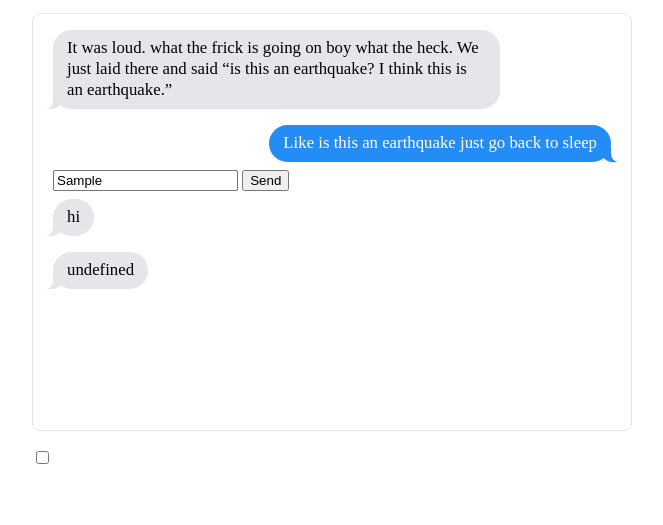
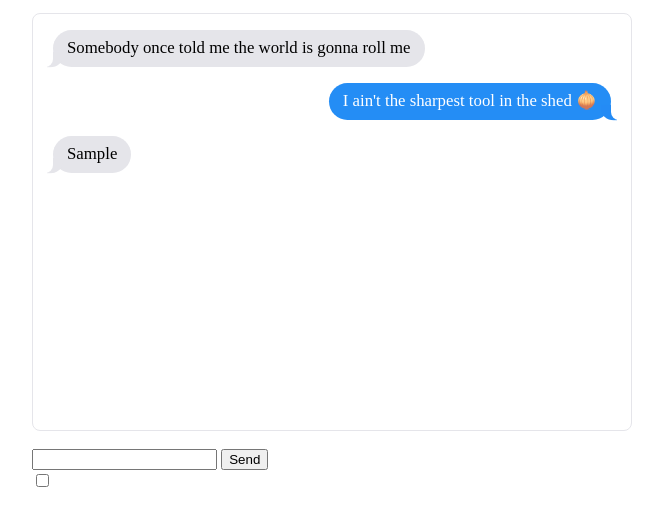
Before and after one commit to currenluna/Project-iMessage, a plain HTML site: page index.html in a window 1280 px wide. Both pictures are taken after typing "Sample" into the empty fields and a click on the button "Send". Shown: the part 83-608 px from the top of the page, without its empty margins (308-971 px from the left). Drawn offline with Linux system fonts and the light colour scheme; a web font is replaced by a local one.

Commit message:
fully functional!

```diff
--- a/index.html
+++ b/index.html
@@ -13,18 +13,17 @@
 
         <!-- Scroll Container w/ iMessages -->
         <div class='imessage'>
-          <p class='from-them'>It was loud. what the frick is going on boy what the heck. We just laid there and said &ldquo;is this an earthquake? I think this is an earthquake.&rdquo;</p>
+          <p class='from-them'>Somebody once told me the world is gonna roll me</p>
     <!-- <p class="from-them">what's up???</p> -->
-          <p class='from-me'>Like is this an earthquake just go back to sleep</p>
+          <p class='from-me'>I ain't the sharpest tool in the shed 🧅</p>
     <!-- <p class="from-me">Hello there, what's up</p> -->
-
-          <!-- Text and Send Inputs -->
-          <div class='input-group'>
-            <input type='text' name='message-text' id='input-text'>
-            <button onclick='createMessage()'>Send</button>
-          </div>
         </div>
 
+        <!-- Text and Send Inputs -->
+        <div class='input-group'>
+          <input type='text' name='message-text' id='input-text'>
+          <button onclick='sendMessage()'>Send</button>
+        </div>
         <!-- Message Type Toggle -->
         <input type='checkbox' name='message-type' id='input-checkbox'>
       </div>
--- a/script.js
+++ b/script.js
@@ -1,27 +1,25 @@
 // Make a new iMessage bubble with correct color
-const createMessage = (inText) => {
+const sendMessage = () => {
+    // Get DOM elements
     const newMessage = document.createElement('p');
     const messages = document.getElementsByClassName('imessage')[0];
+    const text = document.getElementById('input-text');
     const checkbox = document.getElementById('input-checkbox');
 
+    // Set text on new message
+    newMessage.innerText = text.value;
+
+    // Determine type of message
     if (checkbox.checked) {
         newMessage.className = 'from-me';
     } else {
         newMessage.className = 'from-them'
     }
 
-    newMessage.innerText = inText;
+    // Add the message to the div
     messages.appendChild(newMessage);
+
+    // Clear the input field
+    text.value = '';
+    console.log('here', text);
 };
-
-
-// When the send button is clicked,
-// Take text from the input text field,
-// Create a new iMessage bubble with the correct color
-const sendMessage = () => {
-    const inputText = document.getElementsByClassName('input-text');
-
-};
-
-createMessage("hi", "hi");
-console.log("hi");
--- a/style.css
+++ b/style.css
@@ -41,6 +41,7 @@ h1 {
   padding: 0.5rem 1.25rem;
   height: 50vh;
   overflow-y: auto;
+  position: relative;
 }
 
 
```
